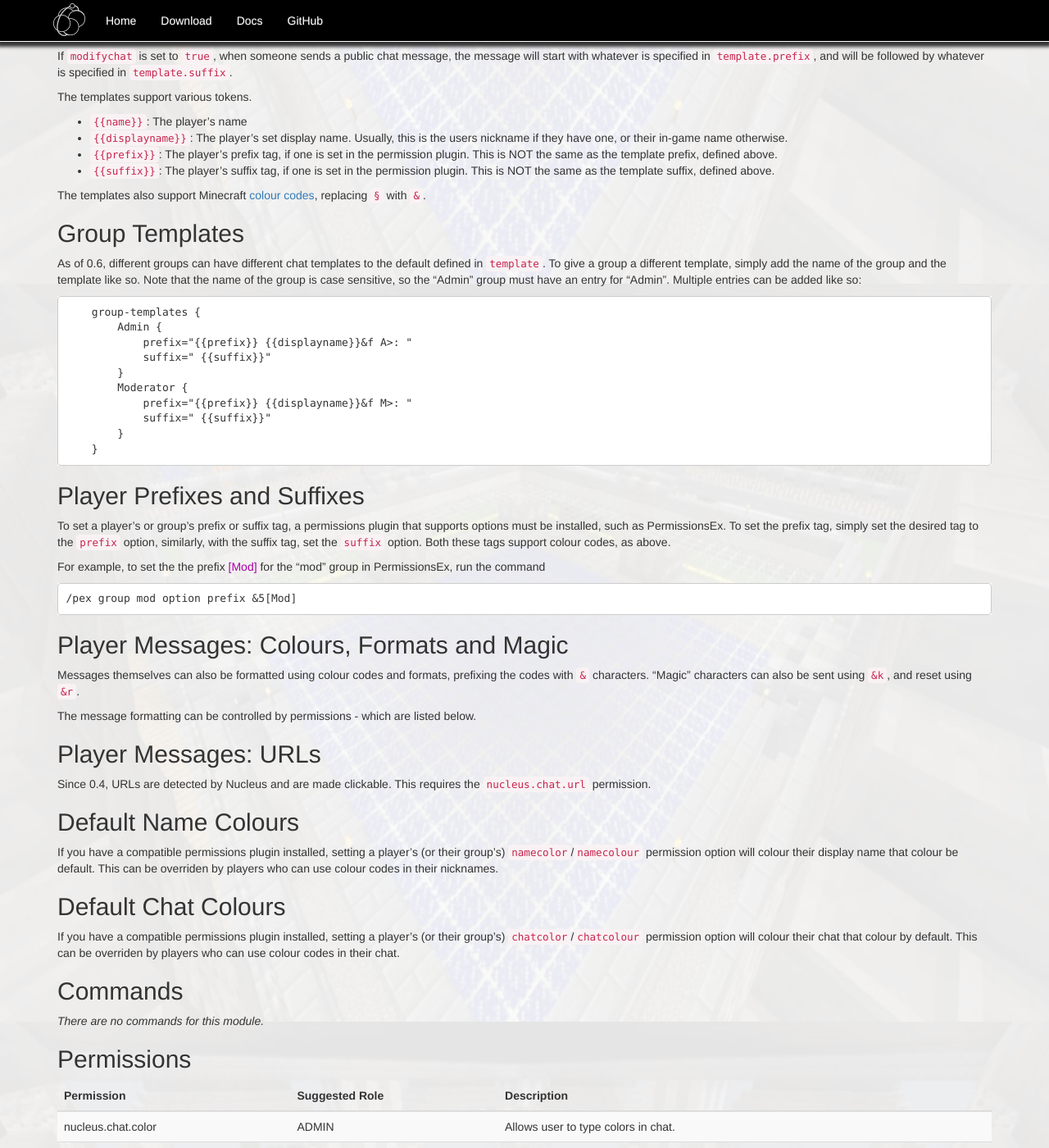
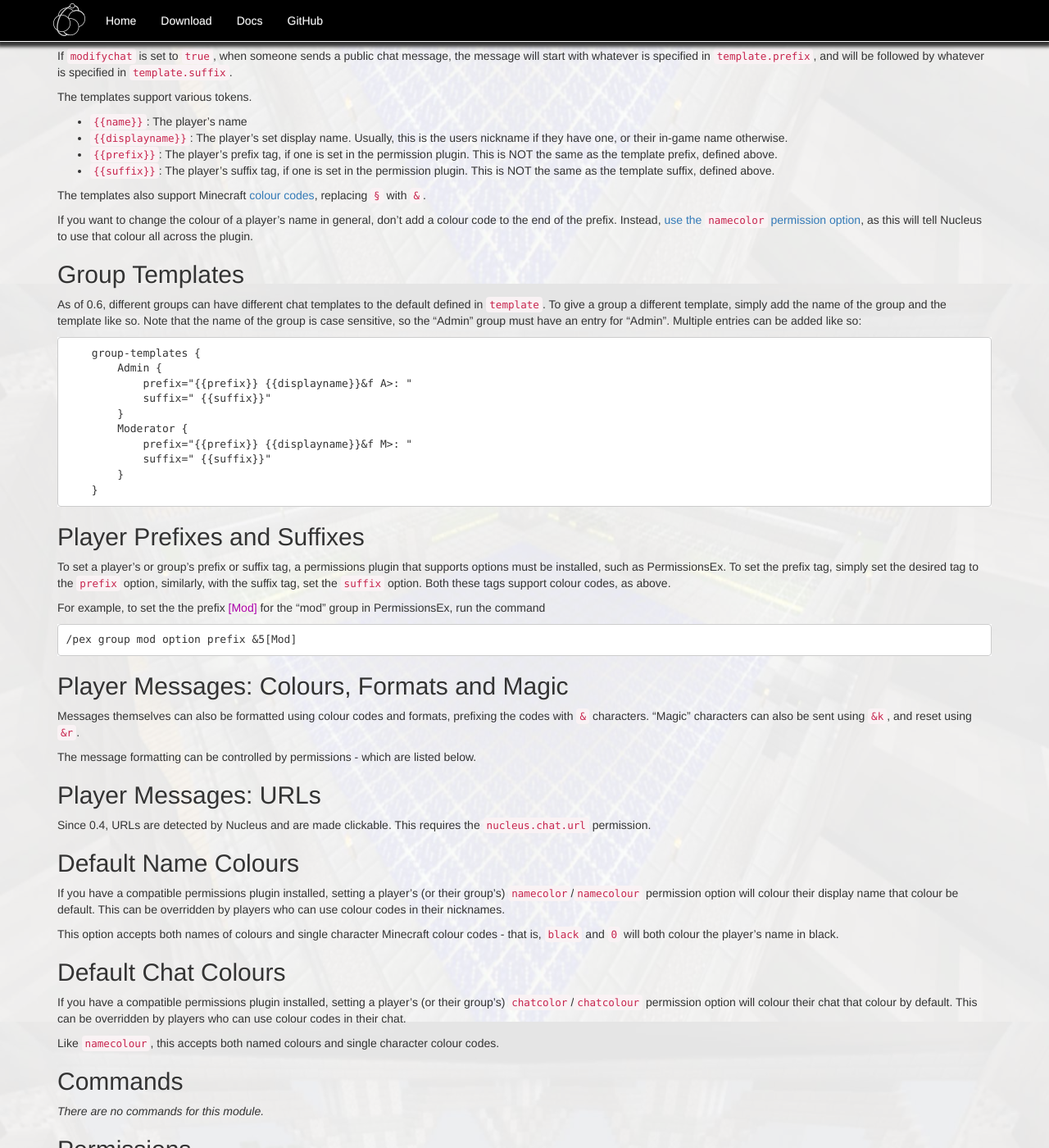
Before and after one commit to NucleusPowered/site-v1, a Jekyll site: the page built from docs/modules/chat.md, in a window 1280 px wide and 1400 px high, scrolled down 554 px. Shown: the whole window at 82% size. Built offline with Jekyll 4.4.1, drawn with Linux system fonts in a browser that asks for light colours.

Commit message:
Update chat to explain namecolour a bit better.

```diff
--- a/docs/modules/chat.md
+++ b/docs/modules/chat.md
@@ -35,6 +35,9 @@ The templates support various tokens.
 
 The templates also support Minecraft <a href="http://minecraft.gamepedia.com/Formatting_codes#Color_codes" target="_blank">colour codes</a>,
 replacing `§` with `&`.
+
+If you want to change the colour of a player's name in general, don't add a colour code to the end of the prefix. Instead,
+<a href="#namecolours">use the `namecolor` permission option</a>, as this will tell Nucleus to use that colour all across the plugin.
 
 ## Group Templates
 
@@ -80,12 +83,18 @@ The message formatting can be controlled by permissions - which are listed below
 
 Since 0.4, URLs are detected by Nucleus and are made clickable. This requires the `nucleus.chat.url` permission.
 
+<a name="namecolours"></a>
 ## Default Name Colours
 
 If you have a compatible permissions plugin installed, setting a player's (or their group's) `namecolor`/`namecolour` permission option will colour their
-display name that colour be default. This can be overriden by players who can use colour codes in their nicknames.
+display name that colour be default. This can be overridden by players who can use colour codes in their nicknames.
+
+This option accepts both names of colours and single character Minecraft colour codes - that is, `black` and `0` will both colour the player's name
+in black.
 
 ## Default Chat Colours
 
 If you have a compatible permissions plugin installed, setting a player's (or their group's) `chatcolor`/`chatcolour` permission option will colour their
-chat that colour by default. This can be overriden by players who can use colour codes in their chat.
+chat that colour by default. This can be overridden by players who can use colour codes in their chat.
+
+Like `namecolour`, this accepts both named colours and single character colour codes.
```
Also changed, not shown: docs/developers/index.md (+1 -1 lines), docs/plugin-devs/index.md (+1 -1 lines).
